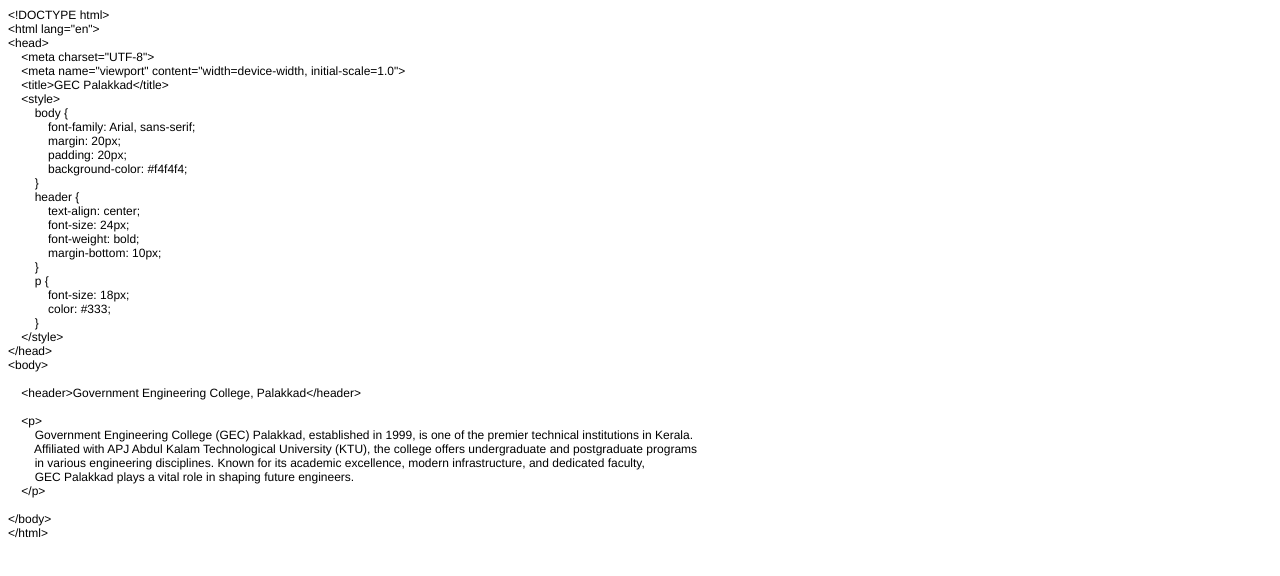
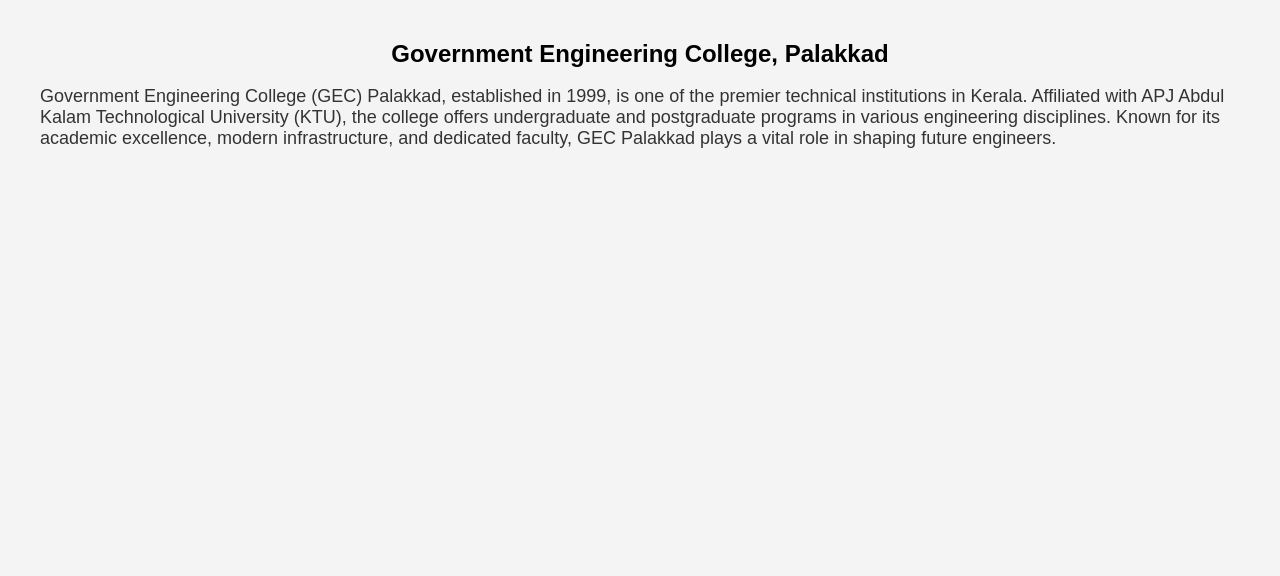
Before and after one commit to sanjosunil/sanjo.github.io, a plain HTML site: page index.html in a window 1280 px wide. Drawn offline with Linux system fonts and the light colour scheme.

Commit message:
Update index.html

```diff
--- a/index.html
+++ b/index.html
@@ -1,54 +1,38 @@
-<!DOCTYPE html PUBLIC "-//W3C//DTD HTML 4.01//EN" "http://www.w3.org/TR/html4/strict.dtd">
-<html>
+<!DOCTYPE html>
+<html lang="en">
 <head>
-  <meta http-equiv="Content-Type" content="text/html; charset=utf-8">
-  <meta http-equiv="Content-Style-Type" content="text/css">
-  <title></title>
-  <meta name="Generator" content="Cocoa HTML Writer">
-  <meta name="CocoaVersion" content="2113.65">
-  <style type="text/css">
-    p.p1 {margin: 0.0px 0.0px 0.0px 0.0px; font: 12.0px Helvetica}
-    p.p2 {margin: 0.0px 0.0px 0.0px 0.0px; font: 12.0px Helvetica; min-height: 14.0px}
-  </style>
+    <meta charset="UTF-8">
+    <meta name="viewport" content="width=device-width, initial-scale=1.0">
+    <title>GEC Palakkad</title>
+    <style>
+        body {
+            font-family: Arial, sans-serif;
+            margin: 20px;
+            padding: 20px;
+            background-color: #f4f4f4;
+        }
+        header {
+            text-align: center;
+            font-size: 24px;
+            font-weight: bold;
+            margin-bottom: 10px;
+        }
+        p {
+            font-size: 18px;
+            color: #333;
+        }
+    </style>
 </head>
 <body>
-<p class="p1">&lt;!DOCTYPE html&gt;</p>
-<p class="p1">&lt;html lang="en"&gt;</p>
-<p class="p1">&lt;head&gt;</p>
-<p class="p1"><span class="Apple-converted-space">    </span>&lt;meta charset="UTF-8"&gt;</p>
-<p class="p1"><span class="Apple-converted-space">    </span>&lt;meta name="viewport" content="width=device-width, initial-scale=1.0"&gt;</p>
-<p class="p1"><span class="Apple-converted-space">    </span>&lt;title&gt;GEC Palakkad&lt;/title&gt;</p>
-<p class="p1"><span class="Apple-converted-space">    </span>&lt;style&gt;</p>
-<p class="p1"><span class="Apple-converted-space">        </span>body {</p>
-<p class="p1"><span class="Apple-converted-space">            </span>font-family: Arial, sans-serif;</p>
-<p class="p1"><span class="Apple-converted-space">            </span>margin: 20px;</p>
-<p class="p1"><span class="Apple-converted-space">            </span>padding: 20px;</p>
-<p class="p1"><span class="Apple-converted-space">            </span>background-color: #f4f4f4;</p>
-<p class="p1"><span class="Apple-converted-space">        </span>}</p>
-<p class="p1"><span class="Apple-converted-space">        </span>header {</p>
-<p class="p1"><span class="Apple-converted-space">            </span>text-align: center;</p>
-<p class="p1"><span class="Apple-converted-space">            </span>font-size: 24px;</p>
-<p class="p1"><span class="Apple-converted-space">            </span>font-weight: bold;</p>
-<p class="p1"><span class="Apple-converted-space">            </span>margin-bottom: 10px;</p>
-<p class="p1"><span class="Apple-converted-space">        </span>}</p>
-<p class="p1"><span class="Apple-converted-space">        </span>p {</p>
-<p class="p1"><span class="Apple-converted-space">            </span>font-size: 18px;</p>
-<p class="p1"><span class="Apple-converted-space">            </span>color: #333;</p>
-<p class="p1"><span class="Apple-converted-space">        </span>}</p>
-<p class="p1"><span class="Apple-converted-space">    </span>&lt;/style&gt;</p>
-<p class="p1">&lt;/head&gt;</p>
-<p class="p1">&lt;body&gt;</p>
-<p class="p2"><br></p>
-<p class="p1"><span class="Apple-converted-space">    </span>&lt;header&gt;Government Engineering College, Palakkad&lt;/header&gt;</p>
-<p class="p2"><span class="Apple-converted-space">    </span></p>
-<p class="p1"><span class="Apple-converted-space">    </span>&lt;p&gt;</p>
-<p class="p1"><span class="Apple-converted-space">        </span>Government Engineering College (GEC) Palakkad, established in 1999, is one of the premier technical institutions in Kerala.<span class="Apple-converted-space"> </span></p>
-<p class="p1"><span class="Apple-converted-space">        </span>Affiliated with APJ Abdul Kalam Technological University (KTU), the college offers undergraduate and postgraduate programs<span class="Apple-converted-space"> </span></p>
-<p class="p1"><span class="Apple-converted-space">        </span>in various engineering disciplines. Known for its academic excellence, modern infrastructure, and dedicated faculty,<span class="Apple-converted-space"> </span></p>
-<p class="p1"><span class="Apple-converted-space">        </span>GEC Palakkad plays a vital role in shaping future engineers.</p>
-<p class="p1"><span class="Apple-converted-space">    </span>&lt;/p&gt;</p>
-<p class="p2"><br></p>
-<p class="p1">&lt;/body&gt;</p>
-<p class="p1">&lt;/html&gt;</p>
+
+    <header>Government Engineering College, Palakkad</header>
+
+    <p>
+        Government Engineering College (GEC) Palakkad, established in 1999, is one of the premier technical institutions in Kerala.
+        Affiliated with APJ Abdul Kalam Technological University (KTU), the college offers undergraduate and postgraduate programs
+        in various engineering disciplines. Known for its academic excellence, modern infrastructure, and dedicated faculty,
+        GEC Palakkad plays a vital role in shaping future engineers.
+    </p>
+
 </body>
 </html>
```
